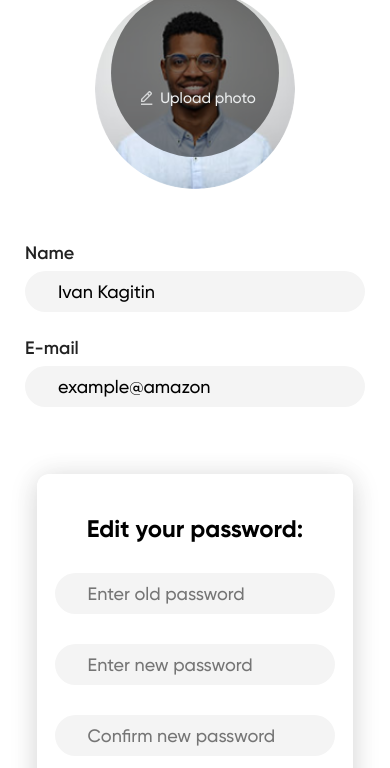
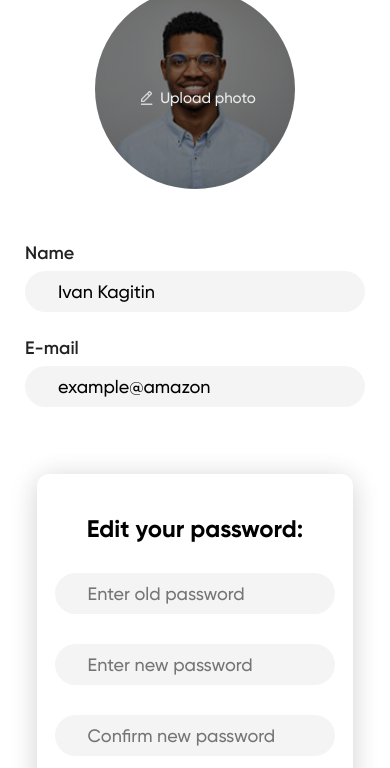
Before and after one commit to systemcarnival/systemcarnival.github.io, a plain HTML site: page template/edit.html in a window 390 px wide. Shown: the part 99-867 px from the top of the page. Drawn offline with nearby package versions, Linux system fonts and the light colour scheme; files whose address does not match are found by name.

Commit message:
Update style.css

```diff
--- a/static/css/style.css
+++ b/static/css/style.css
@@ -1523,10 +1523,6 @@ input[type=email],input[type=password],input[type=text]{
     .pad {
         padding: 22px 8px;
     }
-    .profile-image, .eclipse {
-        width: 200px;
-        height: 200PX;
-    }
   }
 
 
@@ -2920,4 +2916,8 @@ textarea::placeholder{
   .e .editspan {
     margin-top: 85px;
 }
-}
+.profile-image, .eclipse {
+  width: 200px;
+  height: 200PX;
+}
+}
```
